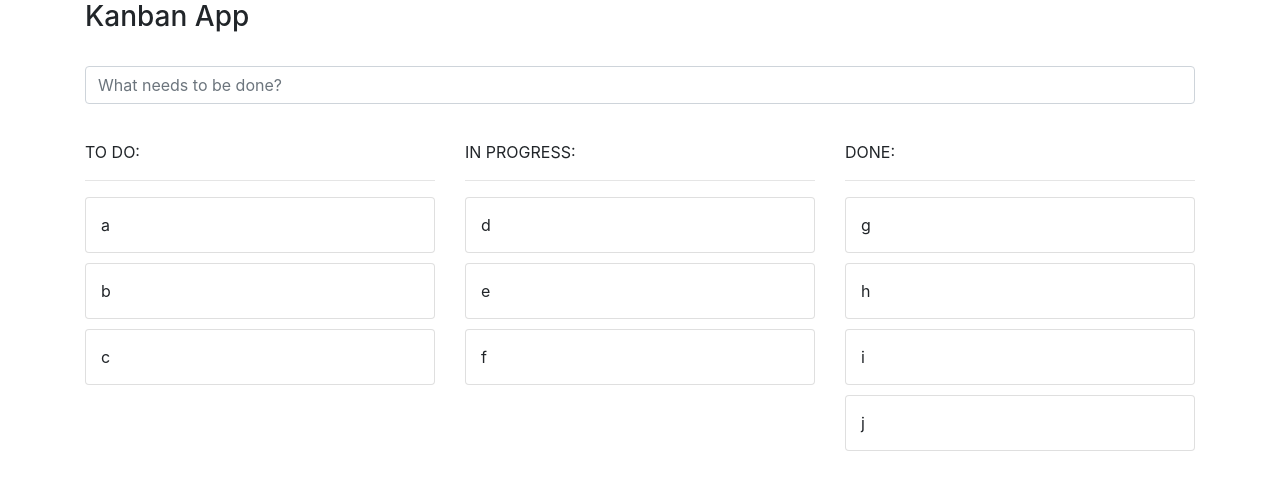
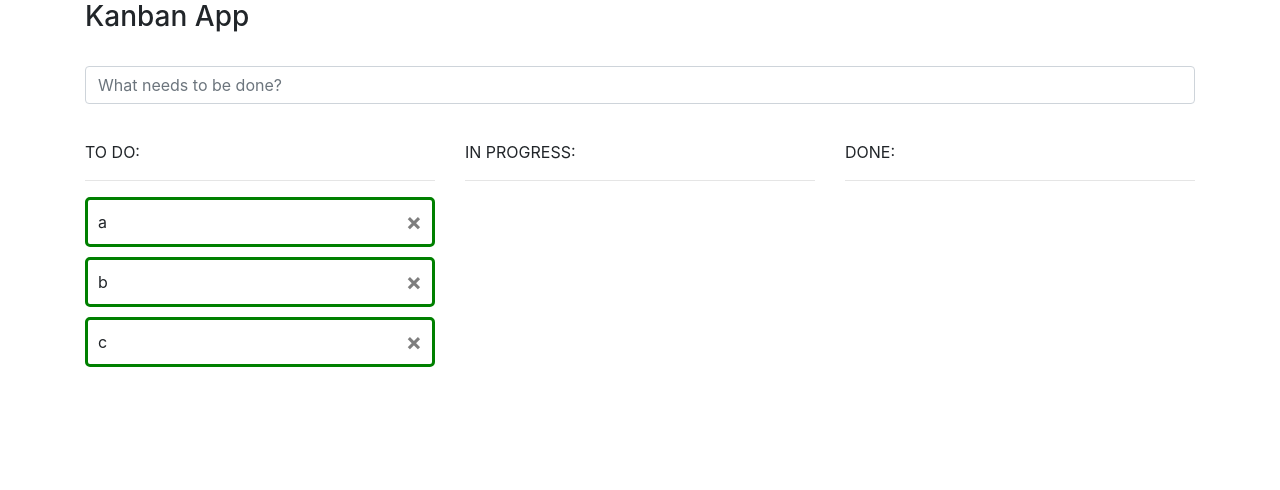
Before and after one commit to kensupermen/kanban, a React (Create React App) app: page / in a window 1280 px wide. Shown: the top 490 px of the page. Built offline with nearby package versions, Linux system fonts and the light colour scheme.

Commit message:
Add close button for task tag

```diff
--- a/src/App.css
+++ b/src/App.css
@@ -39,9 +39,24 @@
 
 .task {
   margin: 10px 0px 10px 0px;
-  padding: 15px;
+  padding: 10px;
   border: solid 3px green;
   border-radius: 5px;
+}
+
+.close {
+  float: right;
+  display: inline-block;
+  padding: 2px 5px;
+  /* background: #ccc; */
+}
+
+.close:hover {
+    float: right;
+    display: inline-block;
+    padding: 2px 5px;
+    /* background: #ccc; */
+    /* color: #fff; */
 }
 
 .task-list {
--- a/src/components/index.js
+++ b/src/components/index.js
@@ -1,7 +1,5 @@
 import Kanban from './kanban/kanban';
-import TaskList from './taskList/taskList';
 
 export {
-  Kanban,
-  TaskList
+  Kanban
 };
--- a/src/components/kanban/kanban.js
+++ b/src/components/kanban/kanban.js
@@ -4,8 +4,8 @@ import TaskList from '../taskList/taskList';
 class Kanban extends Component {
   state = {
     todos: ['a', 'b', 'c'],
-    inProgresses: ['d', 'e', 'f'],
-    dones: ['g', 'h', 'i', 'j']
+    inProgresses: [],
+    dones: []
   }
 
   add(e) {
@@ -22,7 +22,6 @@ class Kanban extends Component {
   allowDrop(e) {
     e.preventDefault();
   }
-
 
   drop(e) {
     e.preventDefault();
--- a/src/components/task/task.js
+++ b/src/components/task/task.js
@@ -1,6 +1,17 @@
 import React, { Component } from 'react';
 
 class Task extends Component {
+
+  remove() {
+    console.log('removed')
+    // this.state.todos.map(function(item, index){
+      // if (item === this.props.task){
+        // this.state.todos.splice(index, 1);
+      // }
+    // })
+    // this.setState(this.state);
+  }
+
   drag(e) {
     e.dataTransfer.setData('text', e.target.id);
     console.log('dragging');
@@ -8,10 +19,10 @@ class Task extends Component {
 
   render() {
     return (
-      <div id={this.props.id} className='card task' draggable='true' onDragStart={this.drag.bind(this)}>
-        <div className="card-block">
-          {this.props.task}
-        </div>
+      <div id={this.props.id} className='task' draggable='true'
+        onDragStart={this.drag.bind(this)}>
+        <button type='button' className='close' onClick={this.remove}>×</button>
+        {this.props.task}
       </div>
     );
   }
```
